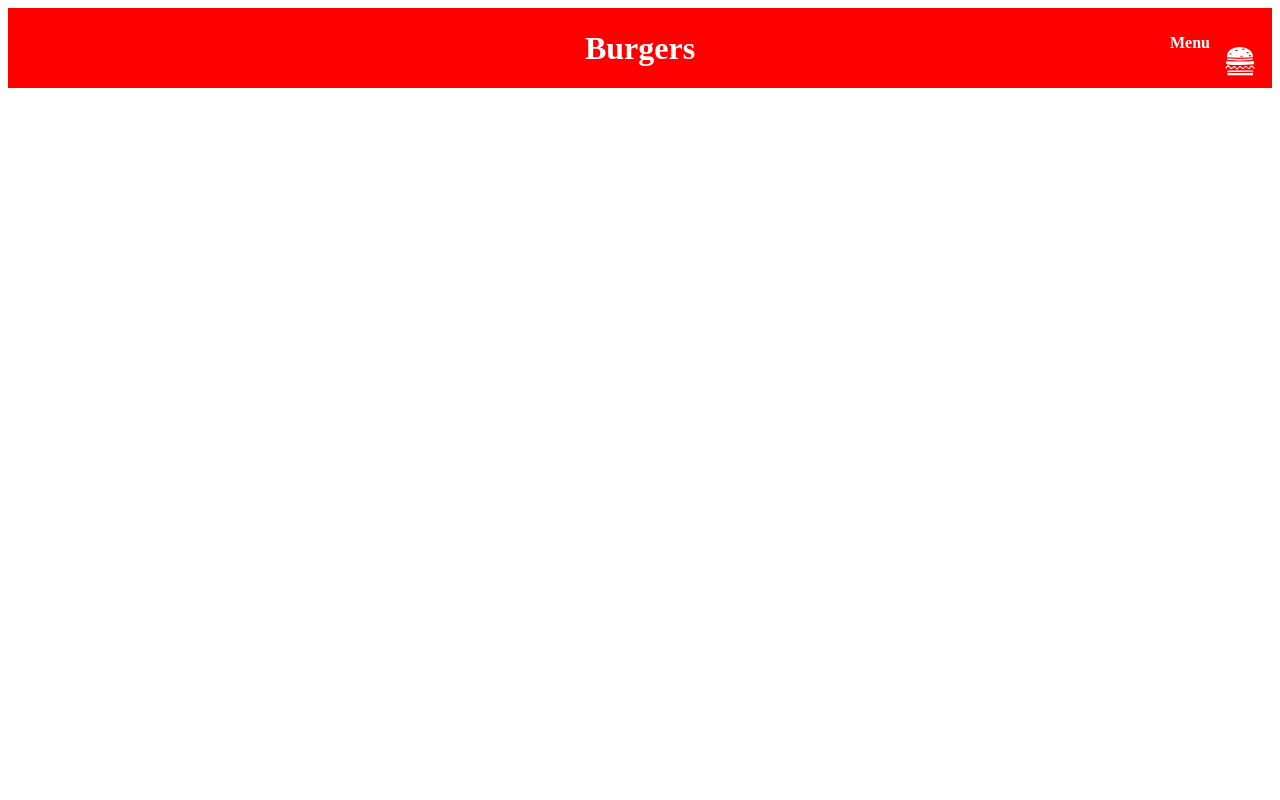
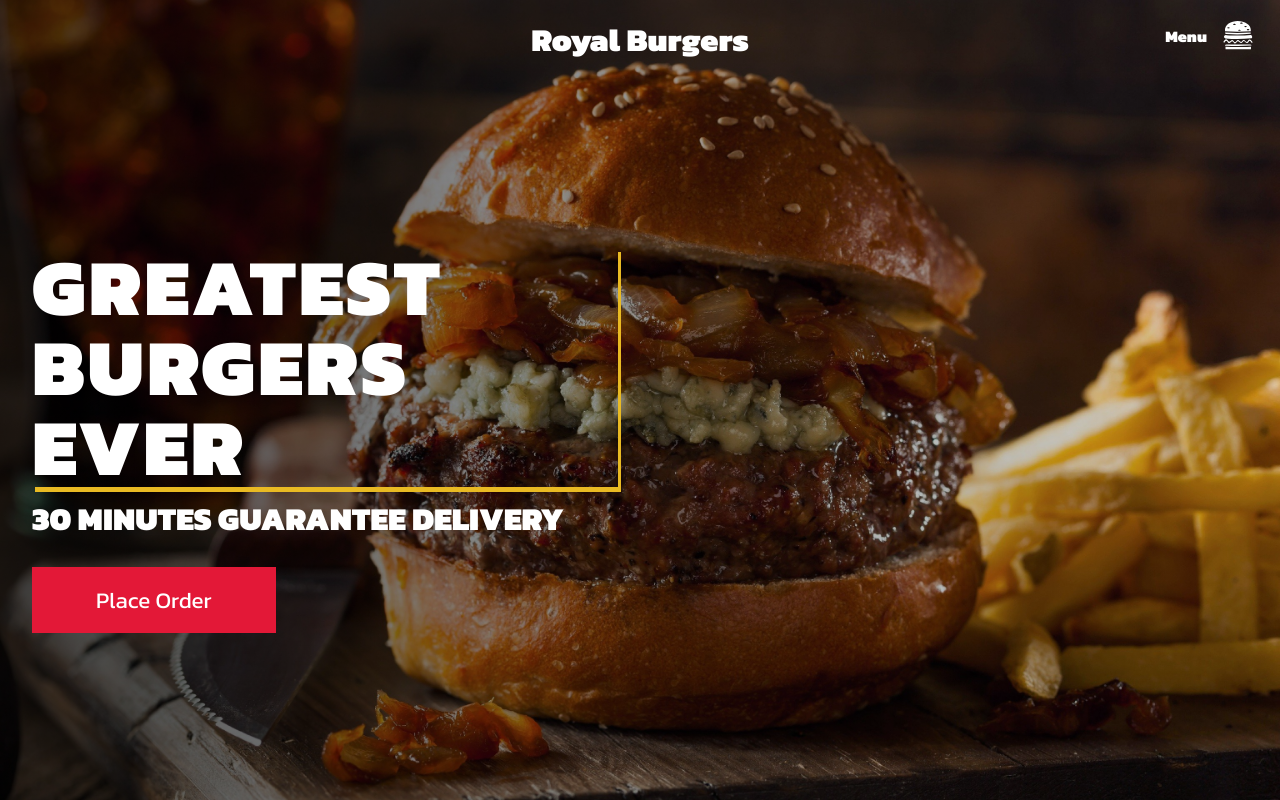
Before and after one commit to BGDSHKA/React_burgers, a React (Create React App) app: page / in a window 1280 px wide. Built offline with nearby package versions, Linux system fonts and the light colour scheme.

Commit message:
feature HeroContainer and HeroElements

```diff
--- a/public/index.html
+++ b/public/index.html
@@ -24,8 +24,7 @@
       work correctly both with client-side routing and a non-root public URL.
       Learn how to configure a non-root public URL by running `npm run build`.
     -->
-    <title>React App</title>
-  </head>
+    <link href="https://fonts.googleapis.com/css2?family=Kanit:wght@400;900&display=swap" rel="stylesheet">  </head>
   <body>
     <noscript>You need to enable JavaScript to run this app.</noscript>
     <div id="root"></div>
--- a/src/App.js
+++ b/src/App.js
@@ -1,11 +1,13 @@
 import React from 'react';
-import Navbar from './Components/Navbar';
-import {BrowserRouter as Router} from 'react-router-dom'
+import { BrowserRouter as Router } from 'react-router-dom'
+import { GlobalStyle } from './globalStyle';
+import Hero from './Components/Hero';
 
 function App() {
   return (
     <Router>
-   <Navbar />
+      <GlobalStyle />
+      <Hero />
     </Router>
   );
 }
--- /dev/null
+++ b/src/Components/Hero/HeroElements.js
@@ -0,0 +1,63 @@
+import styled from 'styled-components'
+import ImgBg from '../../img/HeroBg.jpeg'
+
+export const HeroContainer = styled.div`
+background: linear-gradient(to right, rgba(0,0,0,0.7),rgba(0,0,0,0.1)),url(${ImgBg});
+height: 100vh;
+background-position: center;
+background-size: cover;
+`;
+
+export const HeroContent = styled.div`
+height: calc(100vh - 80px);
+max-height: 100%;
+width: 100vw;
+padding: 0rem calc((100vw - 1300px) /2);
+`;
+
+export const HeroItems = styled.div`
+display: flex;
+flex-direction: column;
+justify-content: center;
+align-items: flex-start;
+height: 100vh;
+max-height: 100%;
+padding: 0 2rem;
+width: 650px;
+color: #fff;
+text-transform: uppercase;
+line-height: 1;
+font-weight: bold;
+
+@media screen and (max-width: 650px) {
+    width: 100%;
+}
+`;
+
+export const HeroH1 = styled.h1`
+font-size: clamp(2.5rem, 10vw, 5rem);
+margin-bottom: 1rem;
+box-shadow: 3px 5px #e9ba23;
+letter-spacing: 3px;
+`;
+
+export const HeroP = styled.p`
+font-size: clamp(2rem, 2.5vw, 3rem);
+margin-bottom: 2rem;
+`;
+
+export const HeroBtn = styled.button`
+font-size: 1.4rem;
+padding: 1rem 4rem;
+border: none;
+background: #e31837;
+color: #fff;
+transition: 0.2s ease-out;
+
+&:hover {
+    background: #ffc500;
+    transition: 0.2s ease-out;
+    cursor: pointer;
+    color: #000;
+}
+`;
--- /dev/null
+++ b/src/Components/Hero/index.js
@@ -0,0 +1,20 @@
+import React from 'react'
+import Navbar from '../Navbar'
+import {HeroContainer, HeroContent, HeroItems, HeroH1, HeroP, HeroBtn} from './HeroElements'
+
+const Hero = () => {
+    return (
+        <HeroContainer>
+            <Navbar />
+            <HeroContent>
+                <HeroItems>
+                    <HeroH1>Greatest Burgers Ever</HeroH1>
+                    <HeroP>30 minutes guarantee delivery</HeroP>
+                    <HeroBtn>Place Order</HeroBtn>
+                </HeroItems>
+            </HeroContent>
+        </HeroContainer>
+    )
+}
+
+export default Hero
--- a/src/Components/Navbar/NavBarElements.js
+++ b/src/Components/Navbar/NavBarElements.js
@@ -3,7 +3,7 @@ import {NavLink as Link} from 'react-router-dom';
 import {GiHamburger} from 'react-icons/gi';
 
 export const Nav = styled.nav`
-background: red;
+background: transparent;
 height: 80px;
 display: flex;
 justify-content: center;
--- a/src/Components/Navbar/index.js
+++ b/src/Components/Navbar/index.js
@@ -6,7 +6,7 @@ const Navbar = () => {
     return (
         <>
             <Nav>
-                <NavLink to='/'>Burgers</NavLink>
+                <NavLink to='/'>Royal Burgers</NavLink>
                 <NavIcon>
                     <p>Menu</p>
                     <Bars />
--- /dev/null
+++ b/src/globalStyle.js
@@ -0,0 +1,10 @@
+import {createGlobalStyle} from 'styled-components'
+
+export const GlobalStyle = createGlobalStyle`
+*{
+    box-sizing: border-box;
+    margin: 0;
+    padding: 0;
+    font-family: 'Kanit', sans-serif;
+}
+`;
```
Also changed, not shown: src/img/HeroBg.jpeg (added).
